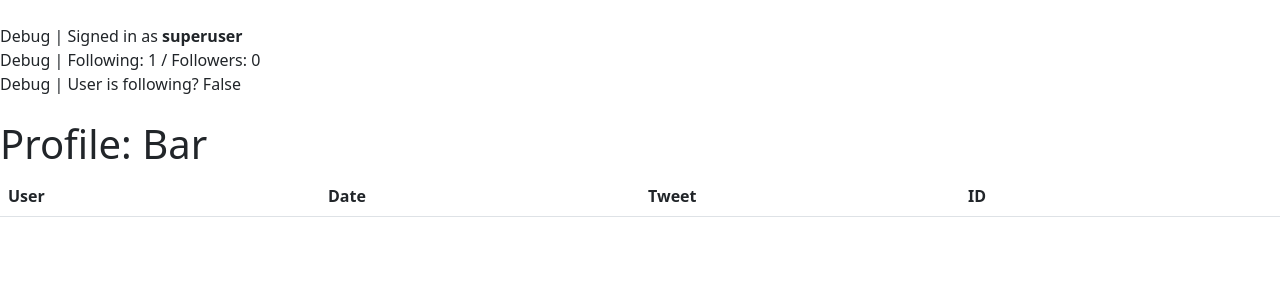
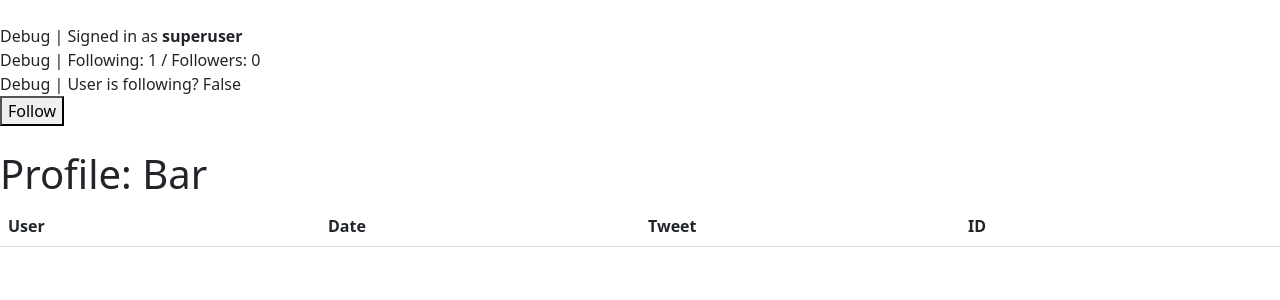
Before and after one commit to Ross-Coron/network, a Django app: page /profile/4 in a window 1280 px wide. Shown: the part 56-356 px from the top of the page. Run offline with Django 3.2, Linux system fonts and the light colour scheme; a user stored in the database is signed in; data comes from the database, SQL or seed files in the repository; lists and menus that the app fills with data are empty.

Commit message:
Added follow / unfollow button

```diff
--- a/network/templates/network/profile.html
+++ b/network/templates/network/profile.html
@@ -9,7 +9,25 @@ Debug | Signed in as <strong>{{ user.username }}</strong>
 Debug | Following: {{ following }} / Followers: {{ followedBy }}
 <br>
 Debug | User is following? {{ following_status }}
+
+
+
 <br>
+
+{% if following_status == True %}
+
+<button type="button">Unfollow</button>
+
+
+{% elif following_status == False %}
+
+<button type="button">Follow</button>
+
+{% endif %}
+
+<br>
+
+
 <br>
 
 <h1>Profile: {{x}}</h1>
```
